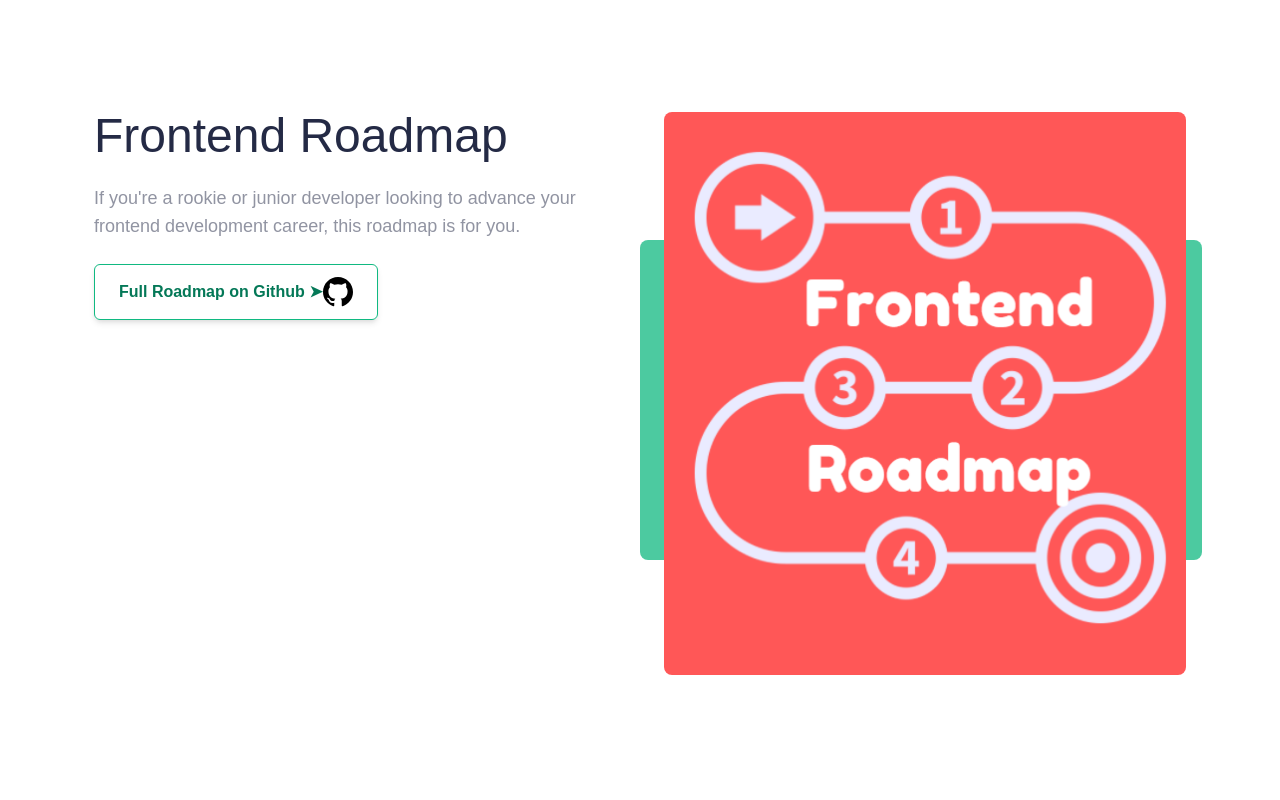
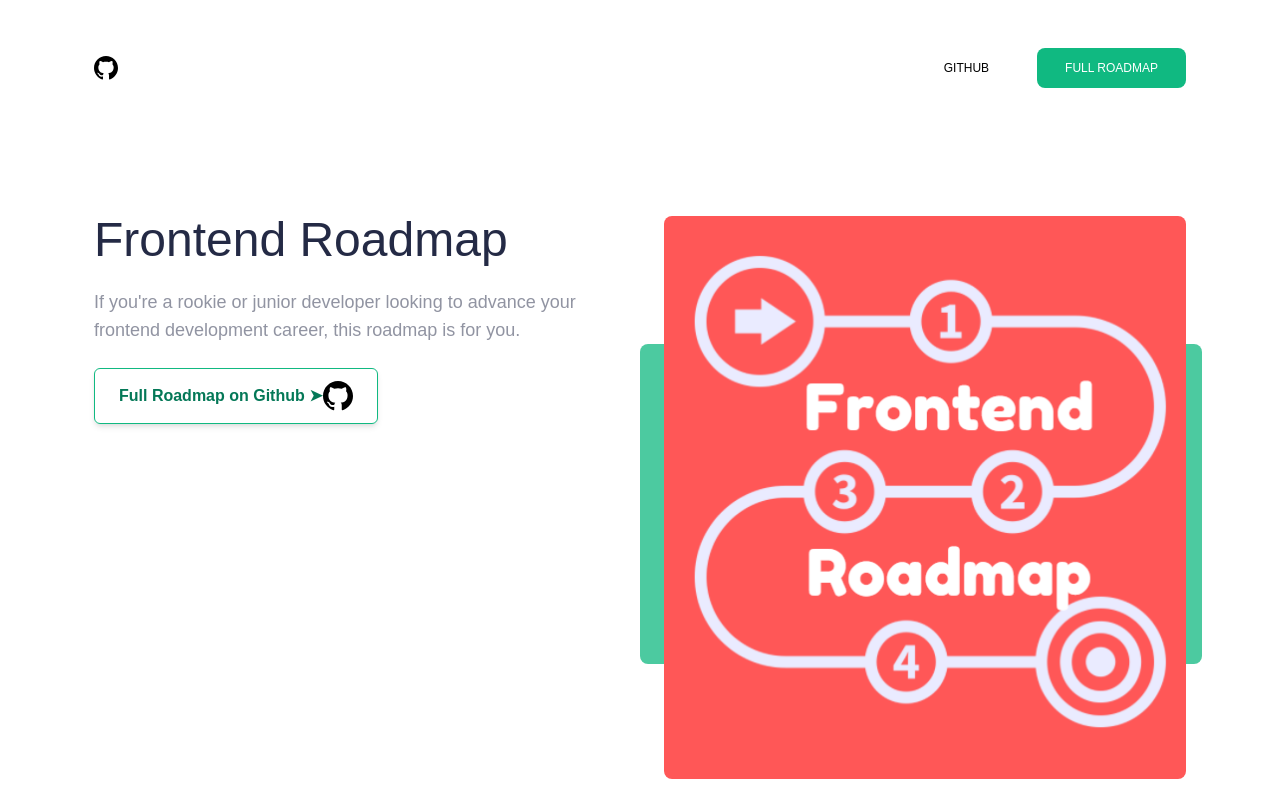
Before and after one commit to aviyelverse/roadmaps-for-developers, a Next.js app: page / in a window 1280 px wide. Built offline with nearby package versions, Linux system fonts and the light colour scheme.

Commit message:
Navbar component updated

```diff
--- a/components/Navbar.js
+++ b/components/Navbar.js
@@ -0,0 +1,38 @@
+import { MenuIcon } from "@heroicons/react/outline";
+const Navbar = () => {
+  return (
+    <nav className="container flex items-center py-4 mt-4 sm:mt-8">
+      <div className="py-1 w-32">
+        <img src="./img/github.svg" alt="" />
+      </div>
+      <ul className="hidden sm:flex flex-1 justify-end items-center gap-12 text-landing-blue uppercase text-xs">
+        <li className="cursor-pointer">
+          <a
+            href="https://github.com/aviyeldevrel/roadmaps-for-developers"
+            target="_blank"
+            rel="noopener noreferrer"
+          >
+            Github
+          </a>
+        </li>
+        <a
+          href="https://github.com/aviyeldevrel/roadmaps-for-developers/tree/main/RoadmapAssets"
+          target="_blank"
+          rel="noopener noreferrer"
+        >
+          <button
+            type="button"
+            className="bg-green-500 text-white rounded-lg px-7 py-3 uppercase hover:bg-red-500"
+          >
+            Full roadmap
+          </button>
+        </a>
+      </ul>
+      <div className="flex sm:hidden flex-1 justify-end">
+        <MenuIcon className="h-8 w-8" />
+      </div>
+    </nav>
+  );
+};
+
+export default Navbar;
--- a/package.json
+++ b/package.json
@@ -8,6 +8,7 @@
     "start": "next start"
   },
   "dependencies": {
+    "@heroicons/react": "^1.0.5",
     "autoprefixer": "^10.4.0",
     "next": "12.0.4",
     "postcss": "^8.2.15",
--- a/pages/index.js
+++ b/pages/index.js
@@ -13,6 +13,9 @@ export default function Home() {
         <meta name="description" content="Frontend Roadmap" />
       </Head>
       <div className="font-Poppins">
+        <header>
+          <Navbar />
+        </header>
         <MainHero />
       </div>
     </>
```
Also changed, not shown: 1 other file (tests, documents, lock files or other folders).
